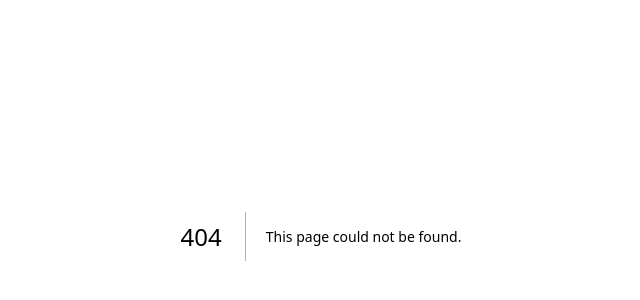
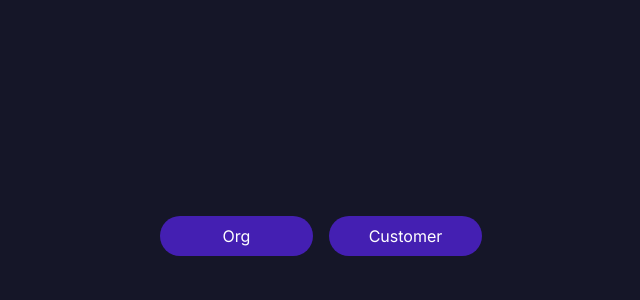
Before and after one commit to Camillarhi/Didconnect, a Next.js app: page / in a window 1280 px wide. Before the commit this address had no page. Shown: the part 164-464 px from the top of the page, without its empty margins (319-959 px from the left). Built offline with nearby package versions, Linux system fonts and the light colour scheme.

Commit message:
created a page for customer and org to navigate to their respective UI

```diff
--- /dev/null
+++ b/src/app/page.tsx
@@ -0,0 +1,16 @@
+import Button from "@/components/button/button";
+import Link from "next/link";
+import React from "react";
+
+export default function Index() {
+  return (
+    <div className=" flex items-center justify-center gap-4 h-[100vh] w-full">
+      <Link href={"/hotel"}>
+        <Button className=" w-[9.5625rem]">Org</Button>
+      </Link>
+      <Link href={"/customer"}>
+        <Button className=" w-[9.5625rem]">Customer</Button>
+      </Link>
+    </div>
+  );
+}
--- a/src/components/bottomNavItems/bottomNavItems.tsx
+++ b/src/components/bottomNavItems/bottomNavItems.tsx
@@ -10,6 +10,7 @@ export default function BottomNavItems() {
     <div className=" flex justify-between gap-1">
       {bottomNavItems?.map((a) => (
         <BottomNavItem
+          key={a.path}
           text={a.text}
           image={a?.image}
           isActive={pathname === a.path}
--- a/src/components/customerRoomPreview/customerRoomPreview.tsx
+++ b/src/components/customerRoomPreview/customerRoomPreview.tsx
@@ -1,4 +1,5 @@
 import Image from "next/image";
+import Link from "next/link";
 import React from "react";
 
 export default function CustomerRoomPreview() {
@@ -27,6 +28,7 @@ export default function CustomerRoomPreview() {
         </div>
       </div>
 
+      <Link href={"/customer/hotel/room/798"}>
         <Image
           alt=""
           src={"/assets/images/hotel.png"}
@@ -34,6 +36,7 @@ export default function CustomerRoomPreview() {
           width={345.545}
           className=" rounded-md"
         />
+      </Link>
 
       {/* checkin */}
       <div className="w-full h-[2.375rem] justify-between items-start inline-flex">
--- a/src/components/mobileGoBack/mobileGoBack.tsx
+++ b/src/components/mobileGoBack/mobileGoBack.tsx
@@ -1,11 +1,24 @@
+"use client";
 import Image from "next/image";
+import { useRouter } from "next/navigation";
 import React from "react";
 
 export default function MobileGoBack({ text }: { text: string }) {
+  const router = useRouter();
+
   return (
     <div className="w-full h-10 px-4 py-2 justify-between items-center inline-flex">
-      <div className="w-6 h-6 justify-center items-center flex">
-        <Image alt="" src={"/assets/svgs/back.svg"} height={24} width={24} />
+      <div
+        className="w-6 h-6 justify-center items-center flex"
+        onClick={() => router.back()}
+      >
+        <Image
+          alt=""
+          src={"/assets/svgs/back.svg"}
+          height={24}
+          width={24}
+          className=" cursor-pointer"
+        />
       </div>
       <div className="text-white text-xs font-normal leading-none">{text}</div>
       <div className="w-6 h-6 opacity-0 justify-center items-center flex">
```
Also changed, not shown: src/app/api/booking/useBooking.ts (renamed from src/app/api/booking/index.ts). Lines whose indentation alone changed are shown as unchanged.
